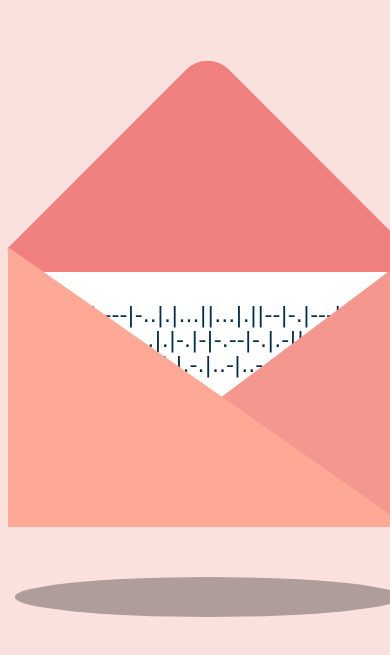
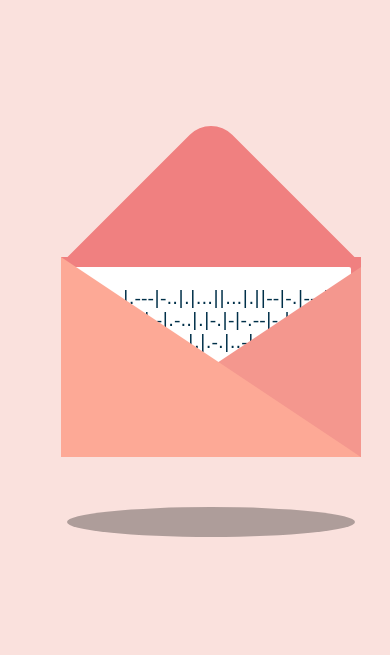
Before and after one commit to jpavlicek00/valentines-day-question.github.io, a plain HTML site: page envelope-page/index.html in a window 390 px wide. Shown: the part 163-818 px from the top of the page. Drawn offline with Linux system fonts and the light colour scheme; a web font is replaced by a local one.

Commit message:
media query envelope

```diff
--- a/envelope-page/css/style.css
+++ b/envelope-page/css/style.css
@@ -143,3 +143,76 @@ body{
         transform: scaleX(.85);
     }
 }
+
+@media screen and (max-width: 430px) {
+    body {
+        overflow: hidden;
+        display: flex;
+        flex-direction: column;
+        align-items: center;
+        justify-content: center;
+        min-height: 100vh;
+        padding: 10px;
+    }
+
+    .container {
+        position: relative;
+        width: 90%;
+        left:25px;
+    }
+
+    .valentines {
+        top: 100px;
+        width: 90%;
+    }
+
+    .envelope {
+        width: 300px;
+        height: 200px;
+    }
+
+    .envelope::before {
+        width: 210px;
+        height: 210px;
+        top: -100px;
+        left: 45px;
+    }
+
+    .front {
+        border-right: 150px solid #f4978e;
+        border-top: 100px solid transparent;
+        border-bottom: 90px solid transparent;
+        left: 150px;
+        top: 10px;
+    }
+
+    .front::before {
+        border-left: 300px solid #fda996;
+        border-top: 200px solid transparent;
+        left: -150px;
+        top: -110px;
+    }
+
+    .card {
+        width: 280px;
+        height: 180px;
+    }
+
+    .card .text {
+        font-size: 18px;
+        line-height: 22px;
+    }
+
+    .card .heart {
+        width: 35px;
+        height: 35px;
+        top:-20px;
+    }
+
+    .valentines::before {
+        width: 320px;
+        height: 30px;
+        top: 250px;
+        left: -10px;
+    }
+}
```
Also changed, not shown: 1 other file.
